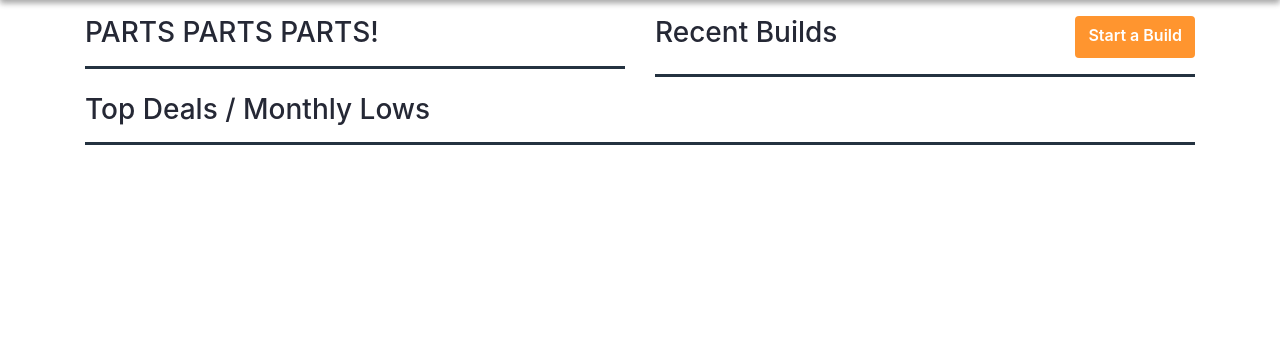
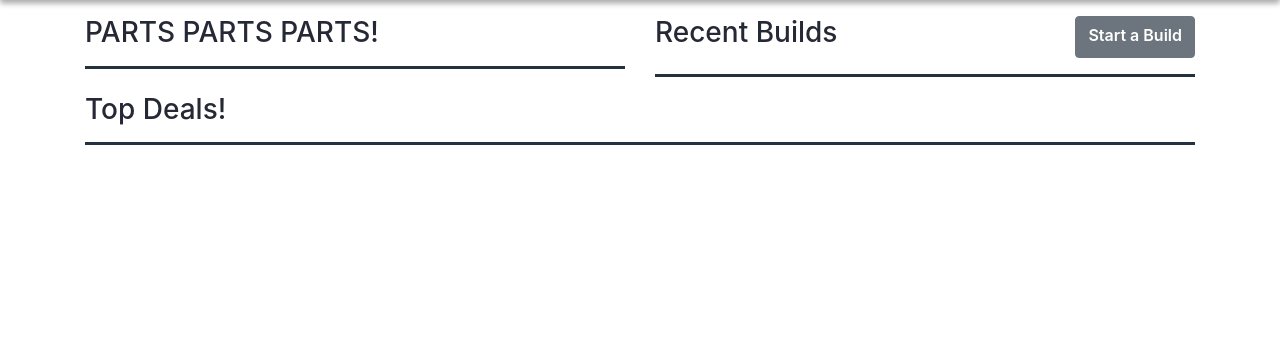
Before and after one commit to tangjon/Build-a-PC-Configuration-Tool, a Django app: template bapccanada/home/templates/home.html in a window 1280 px wide. Shown: the part 56-420 px from the top of the page. Run offline with Django 3.2, Linux system fonts and the light colour scheme; the template is opened without the code that fills it, so the values that code supplies are empty; parts of the project's set-up code (start-up, migrations or seed data) failed here and were passed over; some libraries are stand-ins or nearby versions.

Commit message:
turn "start a build button" grey

```diff
--- a/bapccanada/home/templates/home.html
+++ b/bapccanada/home/templates/home.html
@@ -112,7 +112,7 @@
                 <div class="col">
                     <div class="flat-panel">
                         <h3 class="bapc-section-title">Recent Builds</h3>
-                        <a class="btn bapc-link bapc-btn-primary" href="{% url 'build:create' %}">Start a
+                        <a class="btn bapc-link btn-secondary text-white" href="{% url 'build:create' %}">Start a
                             Build</a>
                     </div>
                     <hr class="bapc">
@@ -135,7 +135,7 @@
         </div>
 
         <div class="deal-highlight">
-            <h3 class="bapc-section-title">Top Deals / Monthly Lows</h3>
+            <h3 class="bapc-section-title">Top Deals!</h3>
             <hr class="bapc">
             <div class="deal-grid">
                 {% for key, deal in deals.items %}
```
